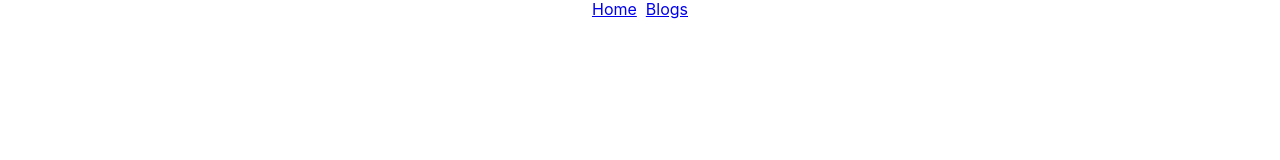
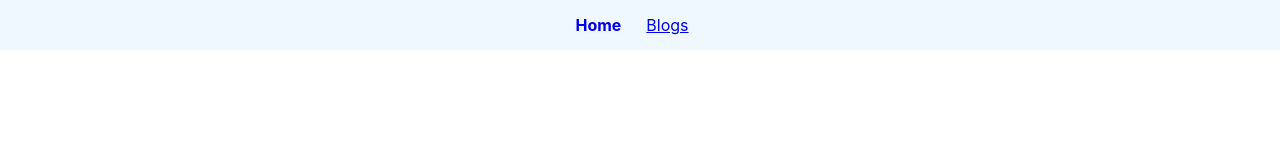
Before and after one commit to prashu-asp/react-routing, a React app: page / in a window 1280 px wide. Built offline with nearby package versions, Linux system fonts and the light colour scheme.

Commit message:
5-active links

```diff
--- a/src/components/HomeNav.jsx
+++ b/src/components/HomeNav.jsx
@@ -1,15 +1,26 @@
 import React, { Component } from 'react';
-import {Link} from 'react-router-dom'
-class HomeNav extends Component {
-    state = {  }
-    render() {
+import {NavLink} from 'react-router-dom'
+//styling is done in "index.css"
+const HomeNav = () => {
+
+
+    const navLinkStyles = ({isActive}) => {
+        return {
+              fontWeight : isActive ? 'bold' : 'normal',
+              textDecoration : isActive ? 'none' : 'underline',
+        }
+
+    }
+
+    //nav link component will set a property called "isActive" which can be destructured from this function parameter
+
         return (
-            <div>
-                <Link to='/'>Home</Link>&nbsp;&nbsp;
-                <Link to='/blogs'>Blogs</Link>
-            </div>
+            <nav>
+                <NavLink style={navLinkStyles}  to='/'>Home</NavLink>&nbsp;&nbsp;
+                <NavLink style={navLinkStyles} to='/blogs'>Blogs</NavLink>
+            </nav>
         );
-    }
+
 }
 
 export default HomeNav;
--- a/src/index.css
+++ b/src/index.css
@@ -13,3 +13,18 @@ code {
   font-family: source-code-pro, Menlo, Monaco, Consolas, 'Courier New',
     monospace;
 }
+
+
+nav{
+  background-color: aliceblue;
+  padding: 16px 32px;
+}
+
+nav a{
+  margin-right:16px;
+}
+
+/* nav a.active{
+  text-decoration:none;
+  font-weight: bold;
+} */
```
